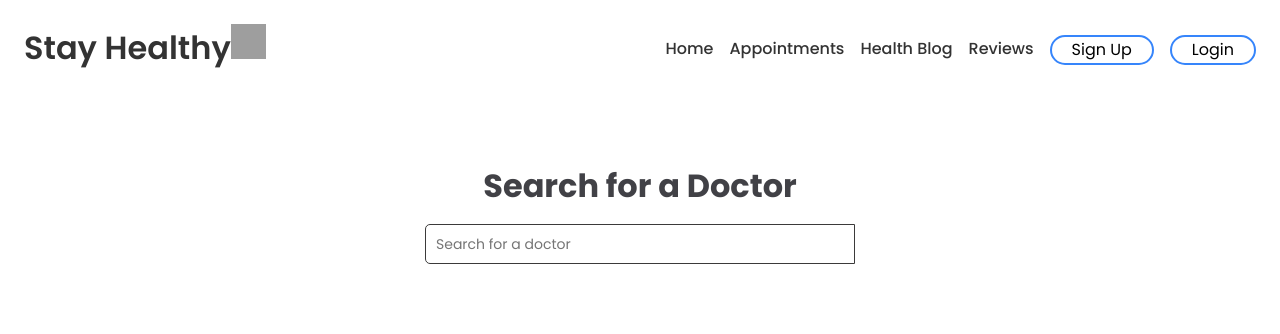
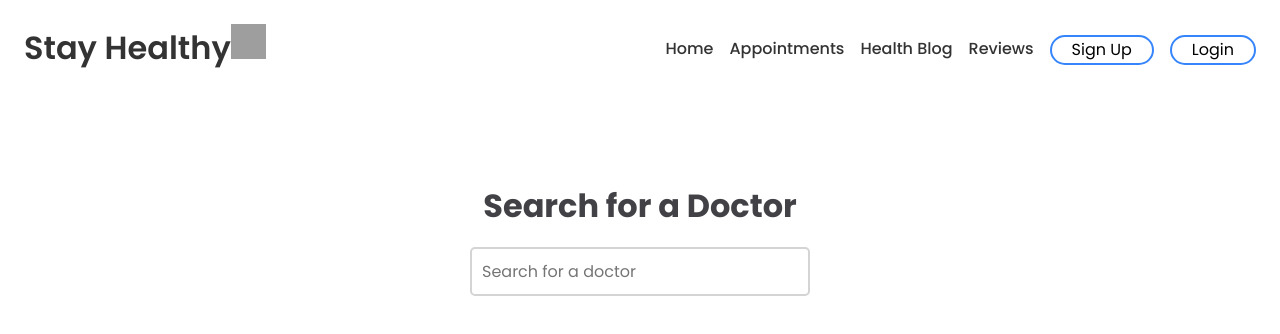
Before and after one commit to JoeyScottSchronce/frontend_developer_capstone_project, a React (Create React App) app: page /booking-consultation in a window 1280 px wide. Shown: the top 334 px of the page. Built offline with nearby package versions, Linux system fonts and the light colour scheme; sample sign-in values are in the browser's storage; grey boxes are pictures that could not be loaded.

Commit message:
updated styling

```diff
--- a/src/Components/FindDoctorSearch/FindDoctorSearch.css
+++ b/src/Components/FindDoctorSearch/FindDoctorSearch.css
@@ -1,3 +1,66 @@
-.specialty:hover {
-    color: #3685fb;
+/* FindDoctorSearch.css */
+
+.BC-finddoctor {
+    display: flex;
+    flex-direction: column;
+    align-items: center;
+    padding: 20px;
 }
+
+.BC-search_container {
+    width: 100%;
+    max-width: 400px;
+    margin: 0 auto;
+    text-align: center;
+}
+
+.BC-home-search-container {
+    display: flex;
+    justify-content: center;
+    align-items: center;
+    margin-top: 20px;
+}
+
+.BC-doctor-search-box {
+    position: relative;
+    width: 100%;
+}
+
+.BC-search-doctor-input-box {
+    width: 100%;
+    padding: 10px;
+    border: 2px solid rgb(212, 212, 212);
+    border-radius: 5px;
+    outline: none;
+    font-size: 16px;
+    transition: border 0.3s;
+}
+
+.BC-search-doctor-input-box:focus {
+    border-color: rgb(180, 180, 180);
+}
+
+.BC-search-doctor-input-results {
+    position: absolute;
+    width: 100%;
+    max-height: 400px;
+    overflow-y: auto;
+    background-color: white;
+    border: 2px solid rgb(212, 212, 212);
+    border-radius: 5px;
+    margin-top: 1px;
+    z-index: 1;
+    box-shadow: 0 4px 8px rgba(0, 0, 0, 0.1);
+}
+
+.BC-search-doctor-result-item {
+    padding: 10px;
+    cursor: pointer;
+    font-size: 1rem;
+    font-weight: 600;
+    color: var(--results-text-color);
+}
+
+.BC-search-doctor-result-item:hover {
+    color: rgb(68, 68, 255)
+}
--- a/src/Components/FindDoctorSearch/FindDoctorSearch.jsx
+++ b/src/Components/FindDoctorSearch/FindDoctorSearch.jsx
@@ -26,16 +26,16 @@ const FindDoctorSearch = () => {
     }
 
     return (
-        <div className='finddoctor'>
-            <div className='search_container'>
+        <div className='BC-finddoctor'>
+            <div className='BC-search_container'>
                 <h1>Search for a Doctor</h1>
-                <div className="home-search-container"
+                <div className="BC-home-search-container"
                 style={{display:'flex', justifyContent:'center', alignItems:'center'}}>
-                    <div className="doctor-search-box">
+                    <div className="BC-doctor-search-box">
 
                         <input
                             type="text"
-                            className="search-doctor-input-box"
+                            className="BC-search-doctor-input-box"
                             placeholder="Search for a doctor"
                             onFocus={() => setSeeResults(false)}
                             onBlur={() => setSeeResults(true)}
@@ -43,10 +43,10 @@ const FindDoctorSearch = () => {
                             onChange={(e) => setSearchDoctor(e.target.value)}
                         />
 
-                        <div className="search-doctor-input-results" hidden={seeResults}>
+                        <div className="BC-search-doctor-input-results" hidden={seeResults}>
                             {
                                 specialities.map(specialty =>
-                                <div className="search-doctor-result-item" key={specialty} onMouseDown={() => handleSearch(specialty)}>
+                                <div className="BC-search-doctor-result-item" key={specialty} onMouseDown={() => handleSearch(specialty)}>
                                     <span>{specialty}</span>
                                 </div>)
                             }
```
